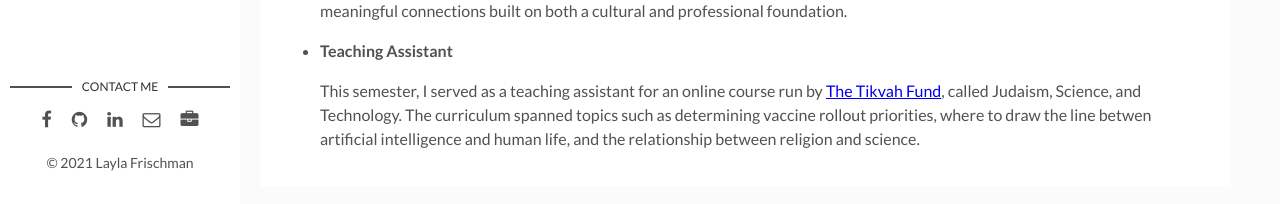
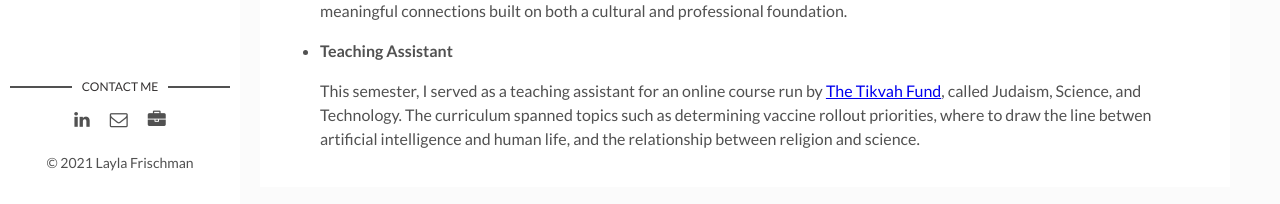
Before and after one commit to laylafrischman/laylafrischman.github.io, a Jekyll site: the page built from index.md, in a window 1280 px wide and 1003 px high. Shown: the part 796-1000 px from the top of the window. Built offline with Jekyll 4.4.1, drawn with Linux system fonts in a browser that asks for light colours.

Commit message:
Update sidebar.html

```diff
--- a/_includes/sidebar.html
+++ b/_includes/sidebar.html
@@ -15,12 +15,8 @@
         {%- if site.social.twitter -%}
           <li><a href="https://twitter.com/{{ site.social.twitter }}" target="_blank"><i class="fa fa-twitter"></i></a></li>
         {%- endif -%}
-        {%- if site.social.facebook -%}
-          <li><a href="https://facebook.com/{{ site.social.facebook }}" target="_blank"><i class="fa fa-facebook"></i></a></li>
-        {%- endif -%}
-        {%- if site.social.github -%}
-          <li class="github"><a href="https://github.com/{{ site.social.github }}" target="_blank"><i class="fa fa-github"></i></a></li>
-        {%- endif -%}
+
+
         {%- if site.social.linkedin -%}
           <li class="linkedin"><a href="https://in.linkedin.com/in/{{ site.social.linkedin }}" target="_blank"><i class="fa fa-linkedin"></i></a></li>
         {%- endif -%}
```
